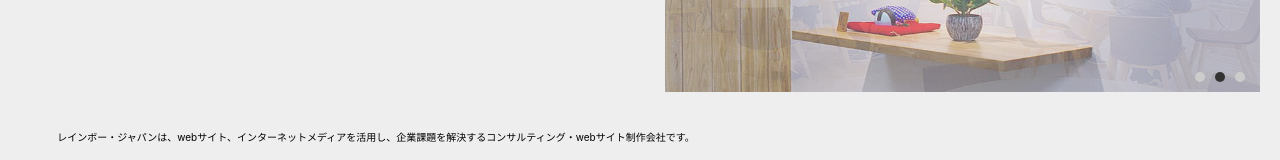
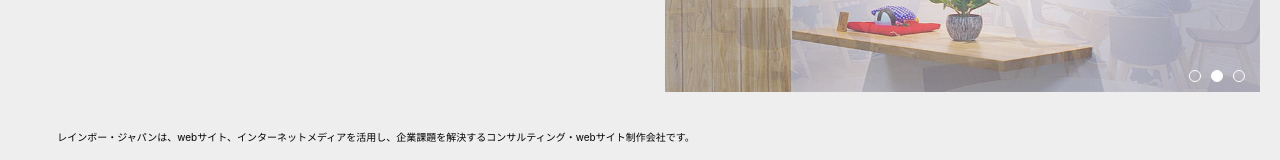
Before and after one commit to ultimania/react-rainbow-japan, a React (Create React App) app: page / in a window 1280 px wide. Shown: the part 298-458 px from the top of the page. Built offline with nearby package versions, Linux system fonts and the light colour scheme.

Commit message:
feat: slide show dot color

```diff
--- a/src/components/Layout/App.scss
+++ b/src/components/Layout/App.scss
@@ -217,14 +217,14 @@
         .dot {
           width: 10px;
           height: 10px;
-          background-color: #ccc;
+          border: #fff solid 1px;
           border-radius: 50%;
           margin: 0 5px;
           cursor: pointer;
         }
 
         .dot.active {
-          background-color: #333;
+          background-color: #fff;
         }
       }
     }
```
